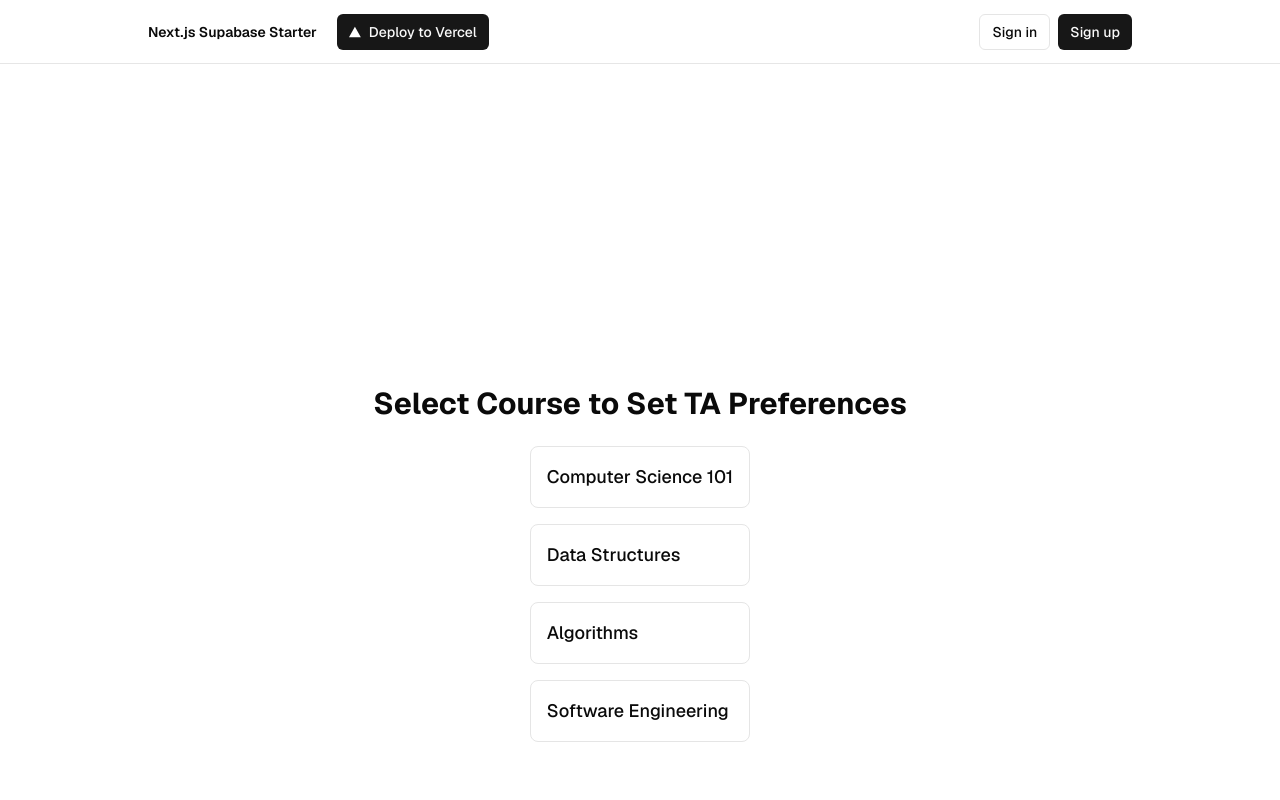
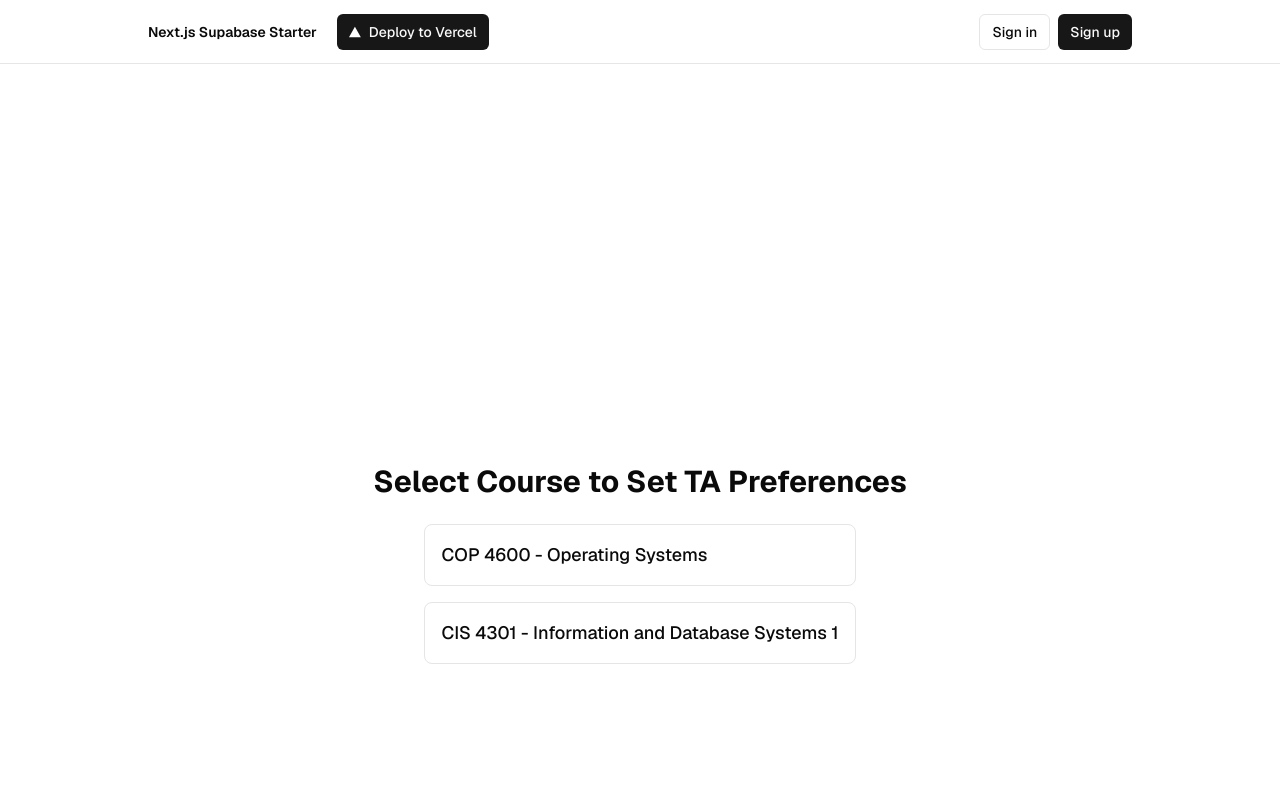
Before and after one commit to juanveliz76/TAAS, a Next.js app: page /professor/select-TA-preference in a window 1280 px wide. Shown: the top 800 px of the page. Built offline with nearby package versions, Linux system fonts and the light colour scheme; no server answers.

Commit message:
Add files via upload

```diff
--- a/app/professor/select-TA-preference/page.tsx
+++ b/app/professor/select-TA-preference/page.tsx
@@ -1,16 +1,16 @@
 import Link from "next/link";
 
 const classes = [
-  { name: "Computer Science 101" },
-  { name: "Data Structures" },
-  { name: "Algorithms" },
-  { name: "Software Engineering" },
+  { name: "COP 4600 - Operating Systems" },
+  { name: "CIS 4301 - Information and Database Systems 1" },
+ // { name: "Algorithms" },
+ // { name: "Software Engineering" },
 ];
 
 export default function SelectTAPreferencePage() {
   const getRouteForClass = (className: string) => {
-    if (className === "Computer Science 101") return "/professor/select-TA-preference/1";
-    else if (className === "Data Structures") return "/professor/select-TA-preference/2";
+    if (className === "COP 4600 - Operating Systems") return "/professor/select-TA-preference/1";
+    else if (className === "CIS 4301 - Information and Database Systems 1") return "/professor/select-TA-preference/2";
     else if (className === "Algorithms") return "/professor/select-TA-preference/3";
     else if (className === "Software Engineering") return "/professor/select-TA-preference/4";
     return "#"; // Default route if no match
```
